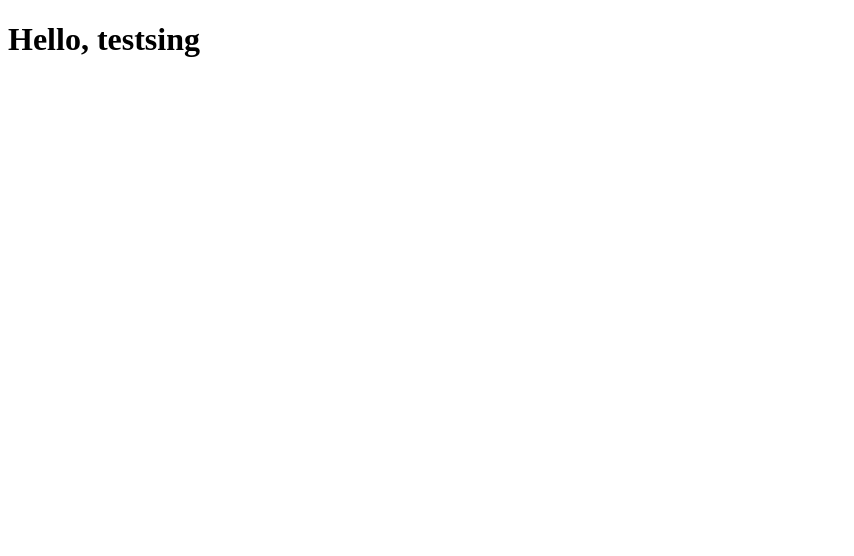
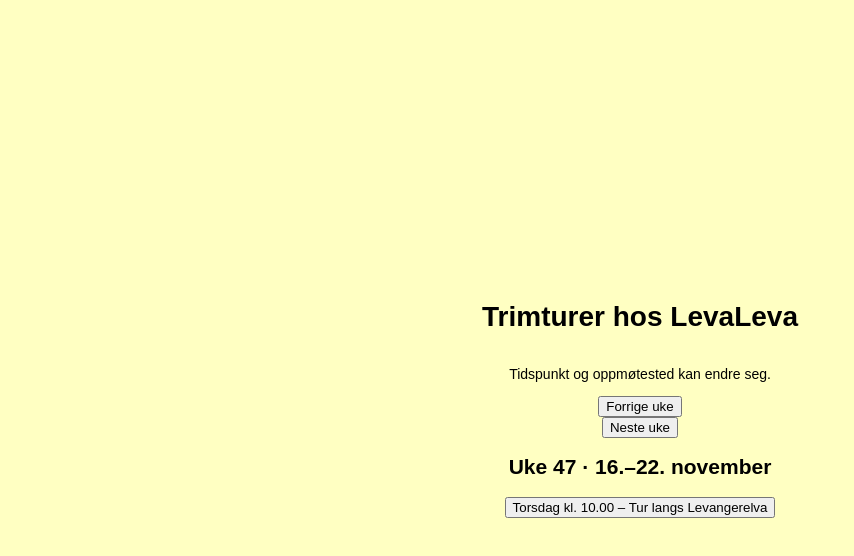
Before and after one commit to Zhokken/LevaLeva, a plain HTML site: page index.html in a window 1280 px wide. Shown: the whole page, without its empty margins (0-854 px from the left). Drawn offline with Linux system fonts and the light colour scheme.

Commit message:
update idk

```diff
--- a/index.html
+++ b/index.html
@@ -5,9 +5,17 @@
         <meta name="viewport" content="width=device-width, initial-scale=1.0">
         <meta name="description" content="">
         <title></title>
-    <link rel="stylesheet" href="css/style.css">
+        <link rel="stylesheet" href="style.css">
     </head>
     <body>
-   <h1>Hello, testsing</h1>
+        <h1>Trimturer hos LevaLeva</h1>
+        <p>Tidspunkt og oppmøtested kan endre seg.</p>
+
+
+        <button id="forrige">Forrige uke</button>
+        <button id="neste">Neste uke</button>
+
+        <div id="ukeplan"></div>
+        <script src="index.js"></script>
     </body>
 </html>
--- /dev/null
+++ b/index.js
@@ -0,0 +1,74 @@
+// Eksempeldata. Senere kan denne lista hentes fra back-end.
+const uker = [
+    {
+        tittel: "Uke 47 · 16.–22. november",
+        turer: [
+            { id: 1, navn: "Tur langs Levangerelva", tid: "Torsdag kl. 10.00" }
+        ]
+    },
+    {
+        tittel: "Uke 48 · 23.–29. november",
+        turer: [
+            { id: 2, navn: "Tur til Røstad", tid: "Tirsdag kl. 11.00" }
+        ]
+    },
+    {
+        tittel: "Uke 49 · 30. november–6. desember",
+        turer: []
+    },
+    {
+        tittel: "SIGMA uke 50 . dato - dato",
+            turer: [
+                {id: 2, navn: "tur til sigma", tid: "SIGMATIME"}
+            ]
+    }
+];
+
+const ukeplan = document.querySelector("#ukeplan");
+const forrige = document.querySelector("#forrige");
+const neste = document.querySelector("#neste");
+
+let start = 0; // Hvilken uke i lista skal vises først?
+
+function visUkeplan() {
+    ukeplan.replaceChildren();
+
+
+    // Vis opptil 1 uke, fra og med start. dette kan endre dersom man har lyst til å se flere uker samtidig
+    // filter searching option kanskje?
+    for (let i = start; i < start + 1 && i < uker.length; i++) {
+        let uke = uker[i];
+
+        let tittel = document.createElement("h2");
+        tittel.textContent = uke.tittel;
+        ukeplan.append(tittel);
+
+        if (uke.turer.length === 0) {
+            let melding = document.createElement("p");
+            melding.textContent = "Ingen turer denne uka.";
+            ukeplan.append(melding);
+        }
+
+        // Lag én knapp for hver tur i denne uka.
+        for (let j = 0; j < uke.turer.length; j++) {
+            let tur = uke.turer[j];
+
+            let knapp = document.createElement("button");
+            knapp.textContent = tur.tid + " – " + tur.navn;
+            knapp.dataset.turId = tur.id;
+            ukeplan.append(knapp);
+        }
+    }
+
+}
+
+forrige.onclick = function () {
+    start--;
+    visUkeplan();
+};
+
+neste.onclick = function () {
+    start++;
+    visUkeplan();
+};
+visUkeplan();
--- /dev/null
+++ b/style.css
@@ -0,0 +1,19 @@
+
+body {
+    display: flex;
+    margin: 0px;
+    justify-content: center;
+    align-items: center;
+    flex-direction: column;
+    min-height: 100vh;
+
+    font-size: 14px;
+    color: black;
+    background-color: #FFFFC2;
+    color: black;
+    font-family: arial;
+}
+
+#ukeplan {
+    text-align: center;
+}
```
Also changed, not shown: ny_tur.html (added, +13 -0 lines), pomelding.html (added, +13 -0 lines), 1 other file. Lines whose indentation alone changed are shown as unchanged.
